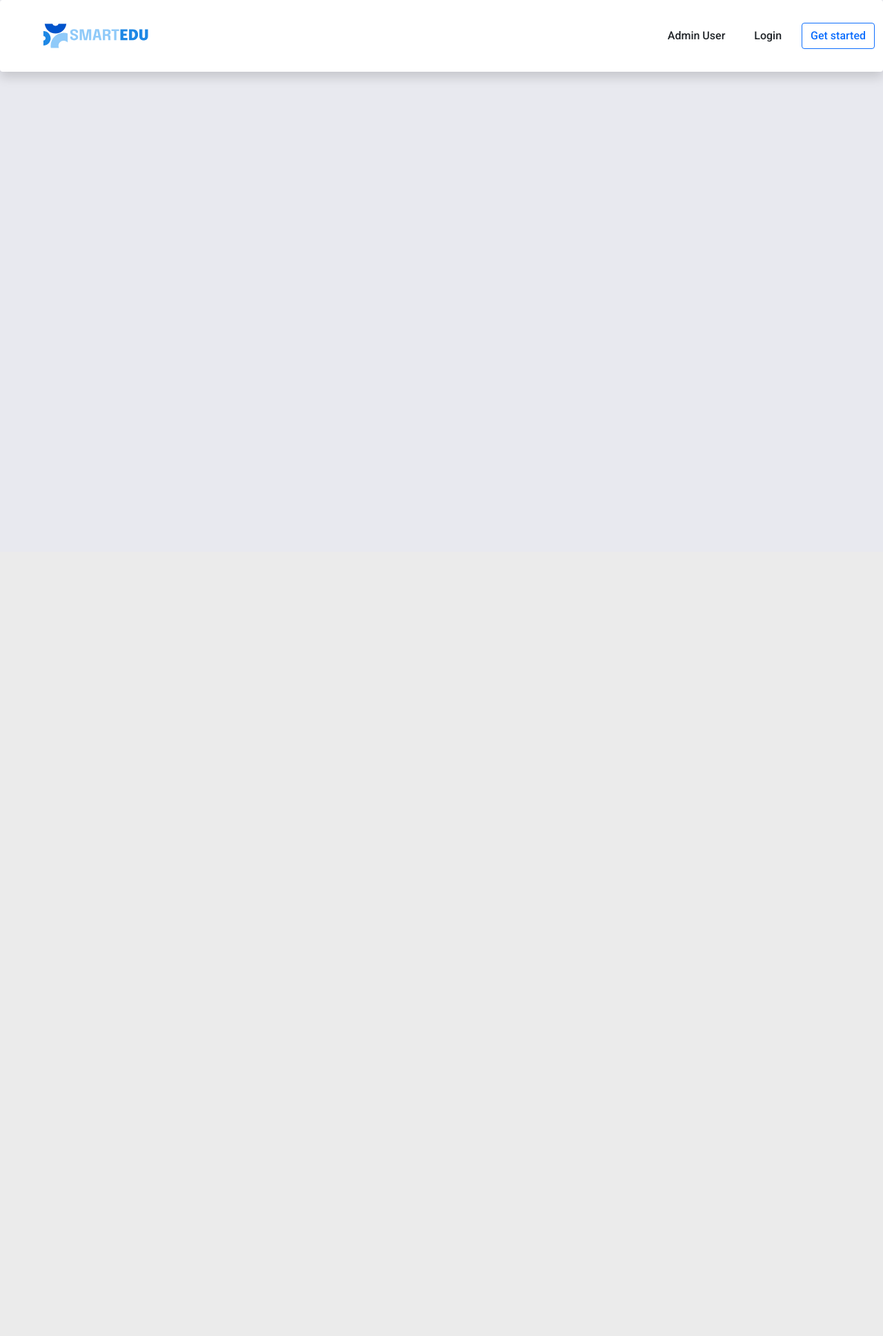
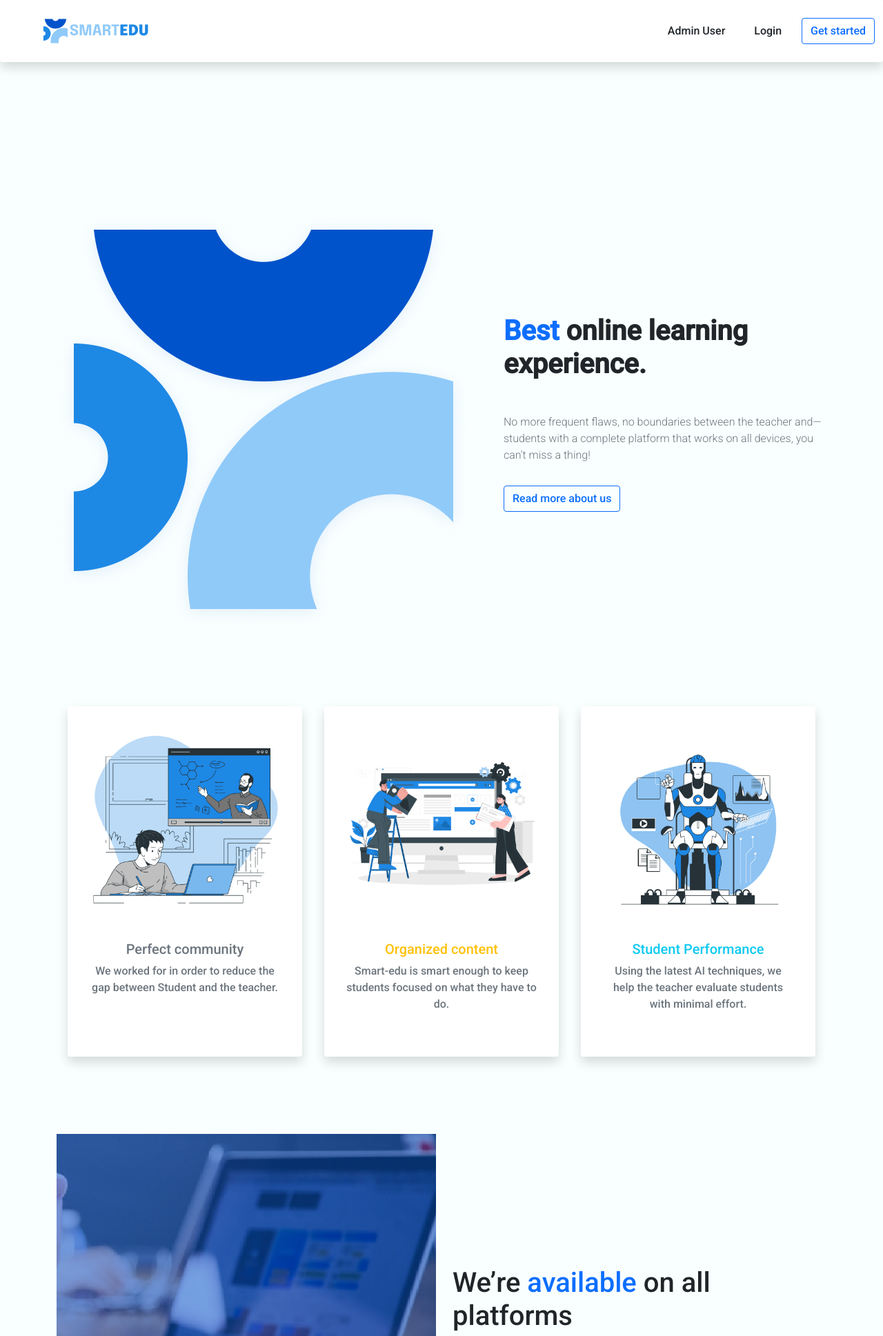
Before and after one commit to mohamed-ameer/smartedu, a Django app: page / in a window 1280 px wide. Shown: the top 1937 px of the page at 69% size. Before the commit the page ends 117 px from the top, so only its background shows below. Run offline with Django 4.2, Linux system fonts and the light colour scheme; parts of the project's set-up code (start-up, migrations or seed data) failed here and were passed over; some libraries are stand-ins or nearby versions.

Commit message:
add footer to lobby

```diff
--- a/base/templates/base/lobby.html
+++ b/base/templates/base/lobby.html
@@ -60,5 +60,107 @@
 
     form.addEventListener('submit', handleSubmit)
 </script>
+
+
+
+
+{% else %}
+
+
+
+
+<section class="container mt-5 pt-5">
+    <div class=" row gx-5 mt-5 pt-5">
+        <div class="col ">
+            <img src="{% static 'images/Logo.png' %}"alt="logo">
+         </div>
+        <div class="col  mt-5 ">
+            <h1 class="fw-bolder pt-5 my-5"><span class="text-primary">Best</span> online learning experience.</h1>
+            <p class="fw-lighter text-muted">No more frequent flaws, no boundaries between the teacher and— students with a complete platform that works on all
+            devices, you can't miss a thing!</p>
+            <button type="button" class="Read-btn btn btn-outline-primary my-3">Read more about us</button>
+        </div>
+
+    </div>
+</section>
+<section class="container mx-auto">
+    <div class=" mx-auto row gx-5 my-5 py-5">
+        <div class="col card border-0 shadow m-3 p-3 mero"style="width: 18rem;">
+
+                <img  class="card-img-top"  src="{% static 'images/Online earning-bro.png' %}" alt="photo">
+                <div class="card-body pb-5">
+                  <h5 class="card-title text-center text-secondary">Perfect community</h5>
+                  <p class="card-text text-center text-muted">We worked for in order to reduce the gap between Student and the teacher.</p>
+                </div>
+                </div>
+        <div class="col card border-0 shadow m-3 p-3 mero"style="width: 18rem;">
+
+                <img  class="card-img-top"  src="{% static 'images/Setup-cuate.png' %}" alt="photo">
+                <div class="card-body pb-5">
+                  <h5 class="card-title text-center text-warning">Organized content</h5>
+                  <p class="card-text text-center text-muted">Smart-edu is smart enough to keep students focused on what they have to do.</p>
+                </div>
+                </div>
+        <div class="col card border-0 shadow m-3 p-3 mero"style="width: 18rem;">
+
+                <img  class="card-img-top"  src="{% static 'images/Artificial intelligence-bro.png' %}" alt="photo">
+                <div class="card-body pb-5">
+                  <h5 class="card-title text-center text-info">Student Performance</h5>
+                  <p class="card-text text-center text-muted">Using the latest AI techniques, we help the teacher evaluate students with minimal effort.</p>
+                </div>
+                </div>
+
+
+    </div>
+    <div class=" row  my-5 pb-5 ">
+        <div class="col">
+            <img style="width:100%;width: 550px;height: 550px;" src="{% static 'images/4.png' %}" alt="photo">
+        </div>
+        <div class="col pt-5 mt-5">
+            <div class="mt-5 pt-5 ">
+                <h1>We’re <span class="text-primary">available</span> on all platforms</h1>
+                <p class="fw-lighter text-muted py-3 pe-5 me-5">
+                    No difference in the experience between mobile and website, we have worked hard to make this possible.
+                </p>
+                <div class=" d-flex justify-content-evenly row">
+                <button type="button" class="mx-2 col btn btn-outline-dark">Get it via app store</button>
+                <button type="button" class="me-5 col btn btn-dark">Get it via google play</button>
+            </div>
+            </div>
+        </div>
+
+    </div>
+</section>
+		<!-- About US -->
+		<section class="container-fluid bg-light py-4 mt-5 border-top border-bottom">
+			<div class="container">
+				<div class="row">
+					<div class="col-md-5">
+							<h1 class="mb-4 section-heading" style="color: #0053cb;">About Us</h1>
+							<p class="lh-base">Lorem Ipsum is simply dummy text of the printing and typesetting industry. Lorem Ipsum has been the industry's standard dummy text ever since the 1550s, when an unknown printer took a galley of type and scrambled it to make a type specimen book. It has survived not only five centuries, but also the leap into electronic typesetting, remaining essentially unchanged. It was popularised in the 1960s with the release of Letraset sheets containing Lorem Ipsum passages, and more recently with desktop publishing software like Aldus PageMaker including versions of Lorem Ipsum.</p>
+					</div>
+					<div class="col-md-6 offset-1">
+
+					</div>
+				</div>
+			</div>
+		</section>
+        <footer class="container-fluid">
+            <div class="container d-flex bd-highlight">
+                <div class="p-2 my-5 flex-grow-1 bd-highlight"><img style=" width:20%;" src="{% static 'images/5.png' %}"alt="logo"></div>
+                <div class="p-2 my-3 d-flex flex-column bd-highlight mb-3">
+                    <div class="p-2 bd-highlight">Google play</div>
+                    <div class="p-2 bd-highlight">App store</div>
+                </div>
+                <div class="p-2 my-3 d-flex flex-column bd-highlight mb-3">
+                    <div class="p-2 bd-highlight">About us</div>
+                    <div class="p-2 bd-highlight"><a href="{% url 'contact' %}" class="text-white text-decoration-none">Contact Us</a></div>
+                </div>
+            </div>
+        </footer>
+		<!-- End Testimonials -->
+
 {% endif %}
+
+
 {% endblock content %}
--- a/base/templates/base/main.html
+++ b/base/templates/base/main.html
@@ -4,12 +4,49 @@
 <head>
     <meta charset='utf-8'>
     <meta http-equiv='X-UA-Compatible' content='IE=edge'>
+    {% if user.is_authenticated %}
     <title>My Meeting</title>
+    {% else %}
+    <title>Home</title>
+    {% endif %}
     <meta name='viewport' content='width=device-width, initial-scale=1'>
     <link href="https://cdn.jsdelivr.net/npm/bootstrap@5.0.2/dist/css/bootstrap.min.css" rel="stylesheet" integrity="sha384-EVSTQN3/azprG1Anm3QDgpJLIm9Nao0Yz1ztcQTwFspd3yD65VohhpuuCOmLASjC" crossorigin="anonymous">
     <link rel="stylesheet" href="{% static 'Icon/fontawesome-free-6.1.1-web/css/all.css' %}">
     <link rel='stylesheet' type='text/css' media='screen' href="{% static 'styles/main.css' %}">
     <link rel="icon" href="{% static 'images/Logo.png' %}" type="image/gif" sizes="16x16">
+    <style>
+        body {
+            background-color: #f9ffff;
+        }
+        .mero:hover{
+            background-color:#edf7ff;
+        }
+        footer {
+  top: 322px;
+  position: relative;
+
+  display: flex;
+  flex-direction: row;
+  justify-content: space-between;
+  align-items: center;
+  padding: 80px 154px;
+  height: 224px;
+
+  background: #0053cb;
+
+  font-family: Nunito Sans;
+  font-style: normal;
+  font-weight: bold;
+  font-size: 16px;
+  line-height: 24px;
+
+  color: #ffffff;
+}
+nav {
+  /* width: 1440px; */
+  height: 90px;
+}
+    </style>
     <script src="{% static 'js/main.js' %}"></script>
 </head>
 <body>
```
Also changed, not shown: db.sqlite3.
